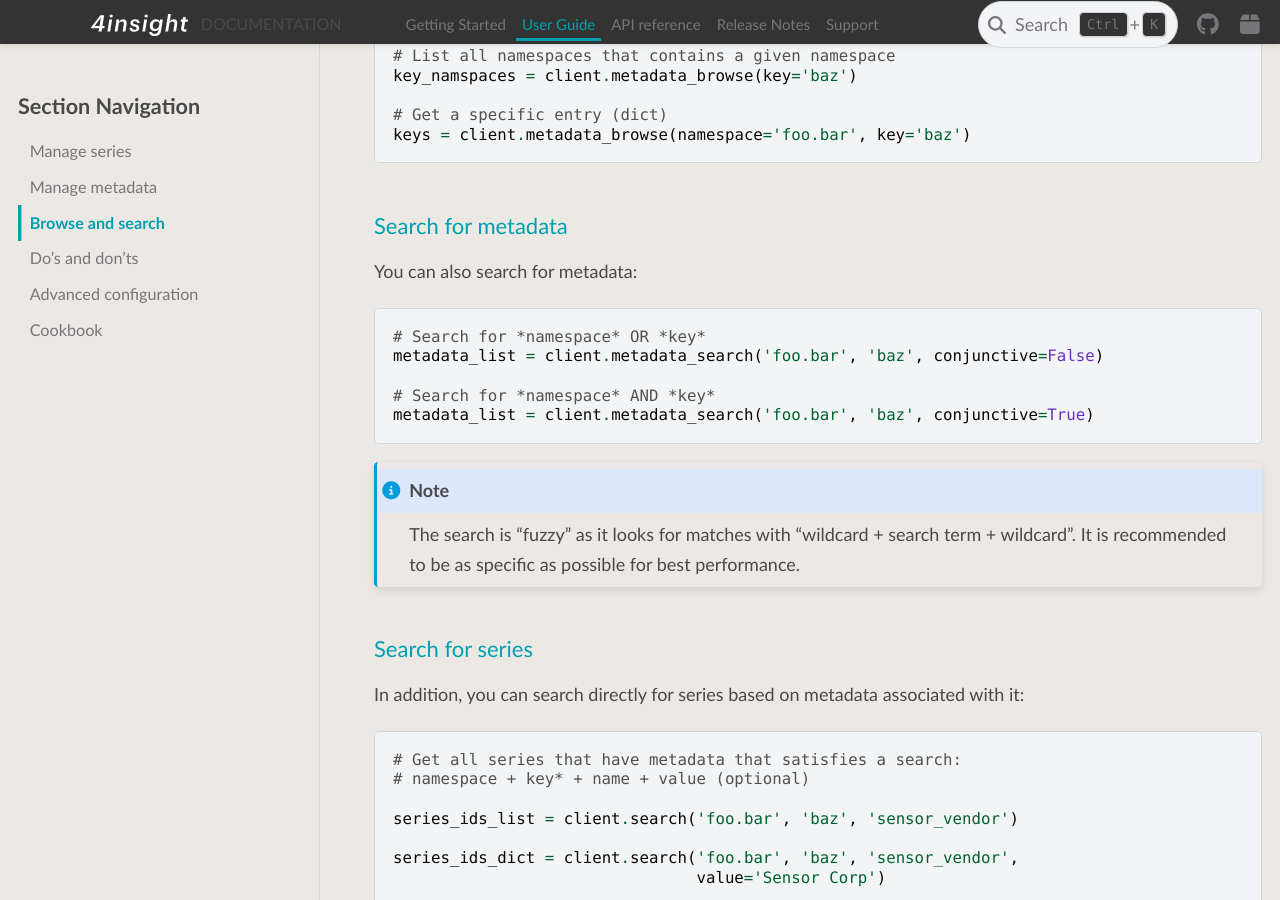
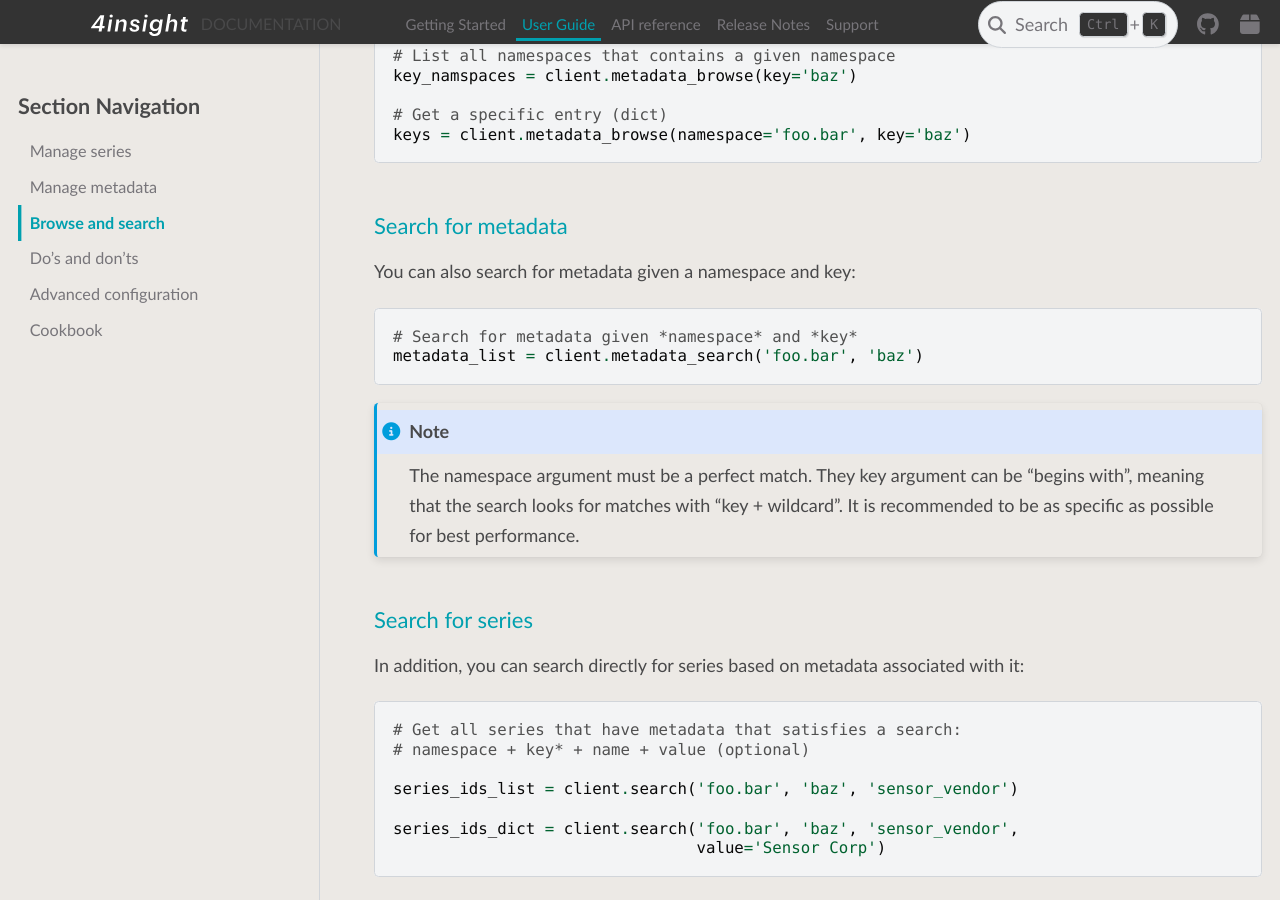
Before and after one commit to 4Subsea/drio-python, a Sphinx documentation site: the page built from docs/user_guide/browse_search.rst, in a window 1280 px wide and 900 px high, scrolled down 482 px. Built offline with Sphinx 7.4.7 and the PyData theme 0.15.4, drawn with Linux system fonts in a browser that asks for light colours.

Commit message:
doc: update user guide metadata_search

```diff
--- a/docs/user_guide/browse_search.rst
+++ b/docs/user_guide/browse_search.rst
@@ -22,21 +22,20 @@ You can browse metadata, and search for metadata and series data through
 
 Search for metadata
 -------------------
-You can also search for metadata:
+You can also search for metadata given a namespace and key:
 
 .. code-block:: python
 
-    # Search for *namespace* OR *key*
-    metadata_list = client.metadata_search('foo.bar', 'baz', conjunctive=False)
+    # Search for metadata given *namespace* and *key*
+    metadata_list = client.metadata_search('foo.bar', 'baz')
 
-    # Search for *namespace* AND *key*
-    metadata_list = client.metadata_search('foo.bar', 'baz', conjunctive=True)
 
 .. note::
 
-    The search is "fuzzy" as it looks for matches with
-    "wildcard + search term + wildcard". It is recommended to be as specific as
+    The namespace argument must be a perfect match. They key argument can be "begins with", meaning that
+    the search looks for matches with "key + wildcard". It is recommended to be as specific as
     possible for best performance.
+
 
 Search for series
 -----------------
```
